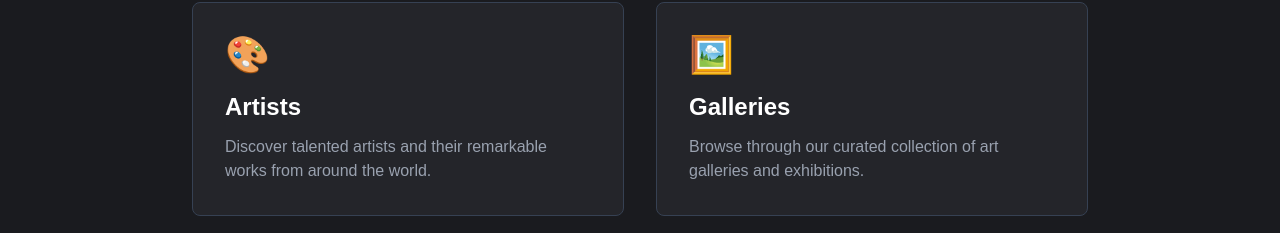
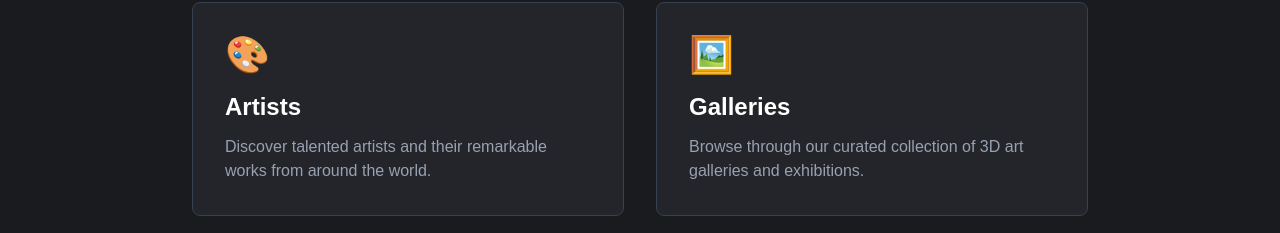
Before and after one commit to Octaveeee/webtech-108, a Next.js app: page / in a window 1280 px wide. Shown: the part 432-665 px from the top of the page. Built offline with nearby package versions, Linux system fonts and the light colour scheme; no server answers.

Commit message:
refactor: clean up code formatting

```diff
--- a/src/app/auth/page.js
+++ b/src/app/auth/page.js
@@ -69,15 +69,8 @@ function AuthForm() {
             .insert(profileData)
 
           if (profileError) {
-            console.error('Error creating profile:', profileError)
-            console.error('Error code:', profileError.code)
-            console.error('Error message:', profileError.message)
-            console.error('Error details:', profileError.details)
-            console.error('Error hint:', profileError.hint)
             throw new Error(`Failed to create profile: ${profileError.message}`)
           }
-
-          console.log('Profile created successfully:', profileResult)
         }
 
         setSuccess("Account created successfully!")
@@ -86,11 +79,11 @@ function AuthForm() {
         setPassword('')
         setBirthDate('')
 
-        // redirect to home page (delay)
+        // redirect to auth page login mode
         setTimeout(() => {
-          router.push('/auth')
+          router.push('/auth?mode=login')
           router.refresh()
-        }, 1500)
+        }, 2000)
 
       } else {
         // login
@@ -105,7 +98,7 @@ function AuthForm() {
         setTimeout(() => {
           router.push('/')
           router.refresh()
-        }, 1500)
+        }, 2000)
       }
     } catch (error) {
       // all the erros
--- a/src/app/galleries/page.js
+++ b/src/app/galleries/page.js
@@ -27,7 +27,6 @@ export default function Galleries() {
         setGalleries(data || [])
       } catch (err) {
         setError(err.message)
-        console.error('Error fetching galleries:', err)
       } finally {
         setLoading(false)
       }
--- a/src/app/page.js
+++ b/src/app/page.js
@@ -6,7 +6,6 @@ export default function Home() {
   return (
     <div className="min-h-screen flex flex-col bg-[#1a1b1f] text-white">
       <Navbar />
-
       <main className="pt-5 flex-1">
         <section className="container mx-auto px-6 pt-20 pb-8 md:pt-32 md:pb-12">
           <div className="max-w-3xl mx-auto text-center">
@@ -17,7 +16,6 @@ export default function Home() {
               Welcome to our online <span className="text-blue-400 font-semibold">Art Gallery</span>.
               Discover curated collections and immersive 3D exhibitions.
             </p>
-
           </div>
         </section>
 
@@ -41,7 +39,7 @@ export default function Home() {
                 <div className="text-4xl mb-4">🖼️</div>
                 <h2 className="text-2xl font-bold mb-3 group-hover:text-blue-400 transition">Galleries</h2>
                 <p className="text-gray-400">
-                  Browse through our curated collection of art galleries and exhibitions.
+                  Browse through our curated collection of 3D art galleries and exhibitions.
                 </p>
               </div>
             </Link>
@@ -73,12 +71,7 @@ export default function Home() {
           </div>
         </section>
       </main>
-
       <Footer />
-
     </div>
-
-
-
   )
 }
--- a/src/components/scenes3d/GalleryScene.js
+++ b/src/components/scenes3d/GalleryScene.js
@@ -30,7 +30,6 @@ function LoadingDetector({ onLoaded }) {
 const GalleryScene = ({ onLoaded, sceneConfig }) => {
   return (
     <Canvas shadows>
-
       <LoadingDetector onLoaded={onLoaded} />
 
       {/* LIGHTS */}
@@ -48,5 +47,4 @@ const GalleryScene = ({ onLoaded, sceneConfig }) => {
     </Canvas>
   )
 }
-
 export default GalleryScene
--- a/src/components/scenes3d/HelpPanel.js
+++ b/src/components/scenes3d/HelpPanel.js
@@ -1,8 +1,6 @@
 'use client'
 
-
 export default function HelpPanel() {
-
     return (
         <div className="fixed top-1/2 right-0 transform -translate-y-1/2 z-50 transition-all duration-300">
         <div className="bg-[#1a1b1f]/95 backdrop-blur border-l border-gray-700 shadow-lg">
--- a/src/components/scenes3d/MovementControls.js
+++ b/src/components/scenes3d/MovementControls.js
@@ -94,14 +94,12 @@ const MovementControls = ({ playerRef }) => {
     camera.position.copy(playerRef.current.position).add(new THREE.Vector3(0, 1.5, 0))
   })
 
-  // pour la position de la caméra
+  // for camera postion
   useEffect(() => {
     if (playerRef.current && camera) {
       camera.position.copy(playerRef.current.position).add(new THREE.Vector3(0, 1.5, 0))
     }
   }, [camera])
-
   return <PointerLockControls ref={controlsRef} />
 }
-
 export default MovementControls
--- a/src/components/scenes3d/Player.js
+++ b/src/components/scenes3d/Player.js
@@ -24,5 +24,4 @@ const Player = () => {
     </>
   )
 }
-
 export default Player
```
Also changed, not shown: src/app/contacts/page.js (+1 -11 lines), src/components/scenes3d/GalleryRoom.js (+0 -13 lines).
